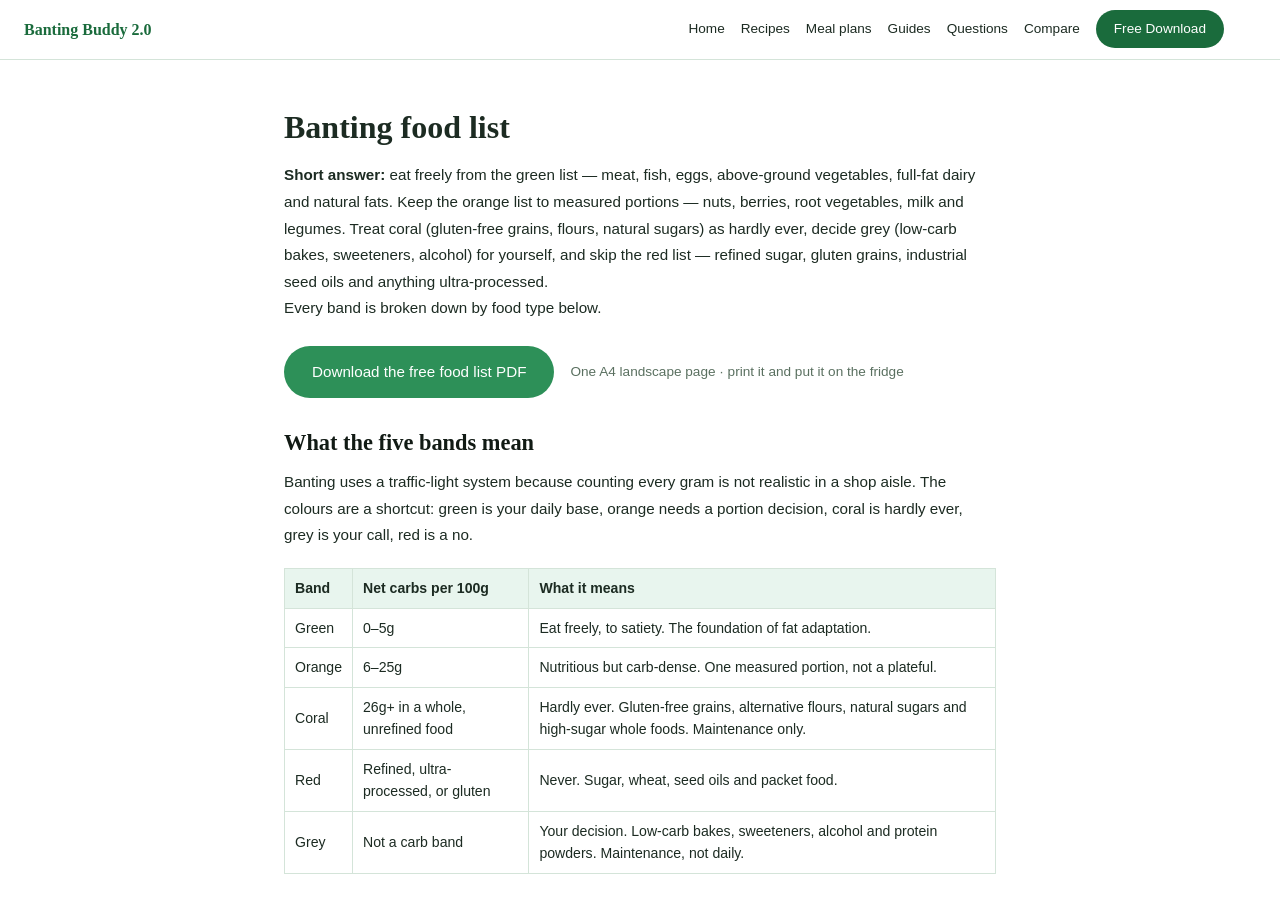
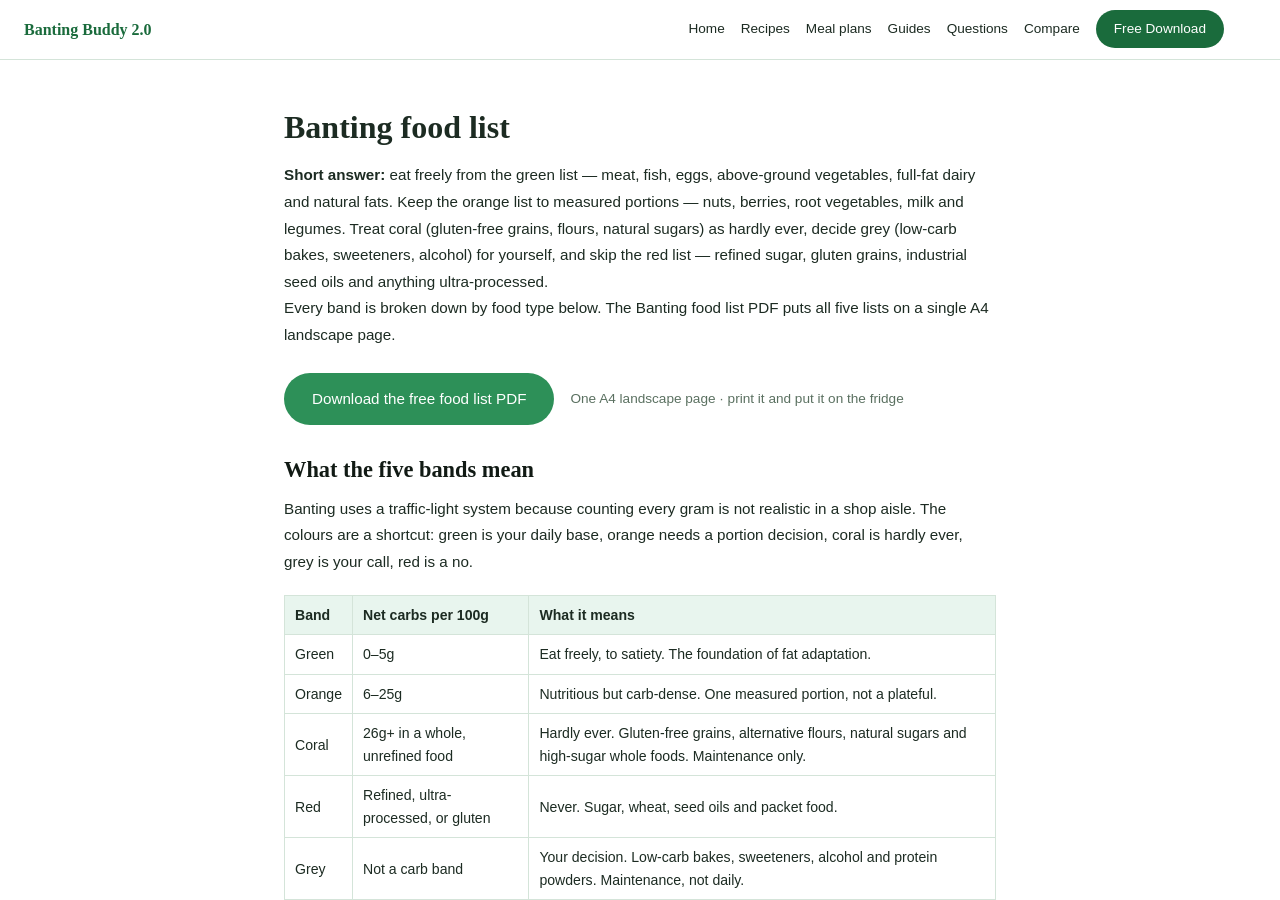
Before and after one commit to n8us/-banting-buddy-landing, a Jekyll site: the page built from guides/banting-food-list-beginners.md, in a window 1280 px wide and 900 px high. Built offline with Jekyll 4.4.1, drawn with Linux system fonts in a browser that asks for light colours.

Commit message:
Food list: add exact 'Banting food list PDF' phrase, name the PDF for file-type search

```diff
--- a/assets/downloads/banting-food-list-1page.html
+++ b/assets/downloads/banting-food-list-1page.html
@@ -6,7 +6,7 @@ sitemap: false
 <head>
 <meta charset="UTF-8">
 <meta name="robots" content="noindex, follow">
-<title>Banting Food List — One Page</title>
+<title>Banting Food List PDF — printable one-page fridge sheet</title>
 <style>
   @page { size: A4 landscape; margin: 7mm; }
   * { box-sizing: border-box; margin: 0; padding: 0; }
--- a/guides/banting-food-list-beginners.md
+++ b/guides/banting-food-list-beginners.md
@@ -9,7 +9,7 @@ last_modified_at: 2026-11-16
 
 **Short answer:** eat freely from the green list — meat, fish, eggs, above-ground vegetables, full-fat dairy and natural fats. Keep the orange list to measured portions — nuts, berries, root vegetables, milk and legumes. Treat coral (gluten-free grains, flours, natural sugars) as hardly ever, decide grey (low-carb bakes, sweeteners, alcohol) for yourself, and skip the red list — refined sugar, gluten grains, industrial seed oils and anything ultra-processed.
 
-Every band is broken down by food type below.
+Every band is broken down by food type below. The Banting food list PDF puts all five lists on a single A4 landscape page.
 
 <div class="cta-row" style="margin:1.5rem 0;">
   <a class="btn-primary" href="{{ site.baseurl }}/assets/downloads/banting-food-list.pdf" download>Download the free food list PDF</a>
```
Also changed, not shown: 1 other file.
